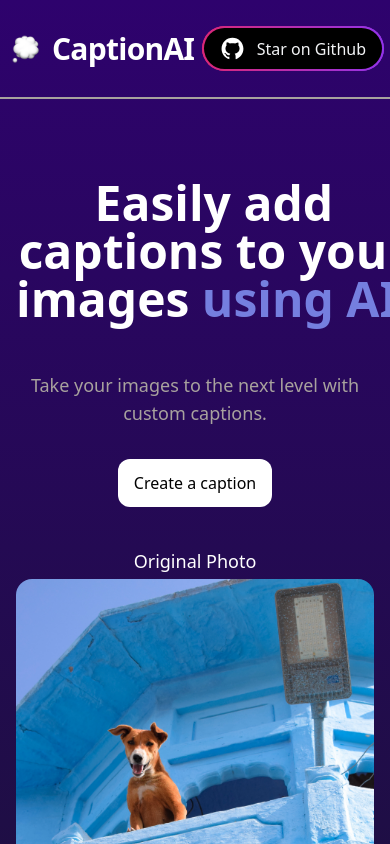
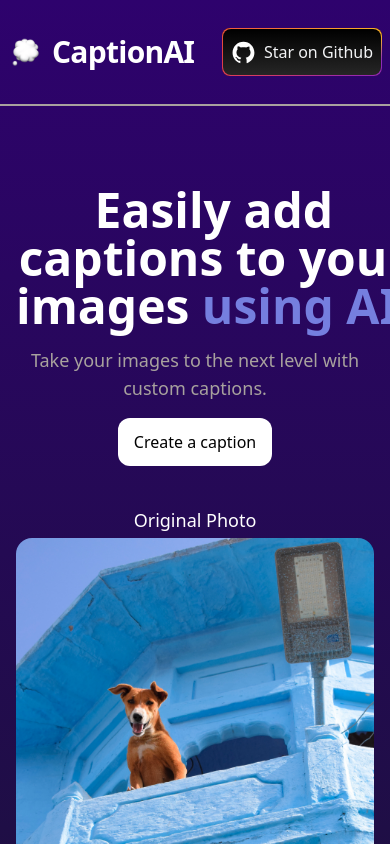
Before and after one commit to hqasmei/captionAI, a Next.js app: page / in a window 390 px wide. Shown: the top 844 px of the page. Built offline with nearby package versions, Linux system fonts and the light colour scheme.

Commit message:
Updated star on github button

```diff
--- a/components/Footer.tsx
+++ b/components/Footer.tsx
@@ -2,7 +2,7 @@ import Link from "next/link";
 
 export default function Footer() {
   return (
-    <footer className="text-center text-white h-16 sm:h-20 w-full sm:pt-2 pt-4 border-t mt-5 flex sm:flex-row flex-col justify-between items-center px-3 space-y-3 sm:mb-0 mb-3">
+    <footer className="text-center flex-1 text-white h-16 sm:h-20 w-full sm:pt-2 pt-4 border-t mt-5 flex sm:flex-row flex-col justify-between items-center px-3 space-y-3 sm:mb-0 mb-3">
       <div>
         Powered by{" "}
         <a
--- a/components/HeroSection.tsx
+++ b/components/HeroSection.tsx
@@ -24,12 +24,12 @@ export default function HeroSection() {
           <span className="relative"> using AI.</span>
         </span>
       </h1>
-      <p className="mx-auto mt-12 max-w-xl text-lg text-stone-400 leading-7">
+      <p className="mx-auto mt-4 md:mt-12 max-w-xl text-lg text-stone-400 leading-7">
         Take your images to the next level with custom captions.
       </p>
       <div className="flex justify-center space-x-4">
         <Link
-          className="bg-white rounded-xl text-black font-medium px-4 py-3 sm:mt-10 mt-8 hover:bg-white/80"
+          className="bg-white rounded-xl text-black font-medium px-4 py-3 sm:mt-10 mt-4 hover:bg-white/80"
           href="/caption"
         >
           Create a caption
--- a/components/Navbar.tsx
+++ b/components/Navbar.tsx
@@ -18,21 +18,23 @@ export default function Navbar() {
         </h1>
       </Link>
       <a
+        className="relative overflow-hidden rounded-lg bg-black px-20 py-6 ring-red-500/50 ring-offset-black will-change-transform focus:outline-none focus:ring-1 focus:ring-offset-2"
         href="https://github.com/hqasmei/captionAI"
         target="_blank"
         rel="noreferrer"
       >
-        <div className="group relative">
-          <div className="absolute -inset-0.5 rounded-full bg-gradient-to-r from-pink-600 to-purple-600 "></div>
-          <div className="absolute -inset-0.5 rounded-full bg-gradient-to-r from-pink-600 to-purple-600 group-hover:opacity-75 group-hover:blur group-hover:transition group-hover:duration-200"></div>
-          <button className="relative flex items-center rounded-full bg-black px-4 py-2 leading-none">
-            <span className="flex items-center space-x-3">
-              <AiOutlineGithub color="white" size={25} />
-
-              <span className="text-gray-100">Star on Github</span>
+        <span className="absolute inset-px z-10 grid place-items-center rounded-lg bg-black bg-gradient-to-t from-neutral-800 text-neutral-400">
+          <div className="flex flex-row space-x-2 items-center">
+            <AiOutlineGithub color="white" size={25} />
+            <span className="text-gray-100">
+              Star on Github
             </span>
-          </button>
-        </div>
+          </div>
+        </span>
+        <span
+          aria-hidden
+          className="absolute inset-0 z-0 scale-x-[2.0] blur before:absolute before:inset-0 before:top-1/2 before:aspect-square before:animate-disco before:bg-gradient-conic before:from-purple-700 before:via-red-500 before:to-amber-400"
+        />
       </a>
     </header>
   );
--- a/tailwind.config.js
+++ b/tailwind.config.js
@@ -1,12 +1,25 @@
 /** @type {import('tailwindcss').Config} */
 module.exports = {
   content: [
-    './pages/**/*.{js,ts,jsx,tsx}',
-    './components/**/*.{js,ts,jsx,tsx}',
-    './app/**/*.{js,ts,jsx,tsx}',
+    "./pages/**/*.{js,ts,jsx,tsx}",
+    "./components/**/*.{js,ts,jsx,tsx}",
+    "./app/**/*.{js,ts,jsx,tsx}",
   ],
   theme: {
-    extend: {},
+    extend: {
+      backgroundImage: {
+        "gradient-conic": "conic-gradient(var(--tw-gradient-stops))",
+      },
+      keyframes: {
+        disco: {
+          "0%": { transform: "translateY(-50%) rotate(0deg)" },
+          "100%": { transform: "translateY(-50%) rotate(360deg)" },
+        },
+      },
+      animation: {
+        disco: "disco 2.5s linear infinite",
+      },
+    },
   },
   plugins: [],
-}
+};
```
